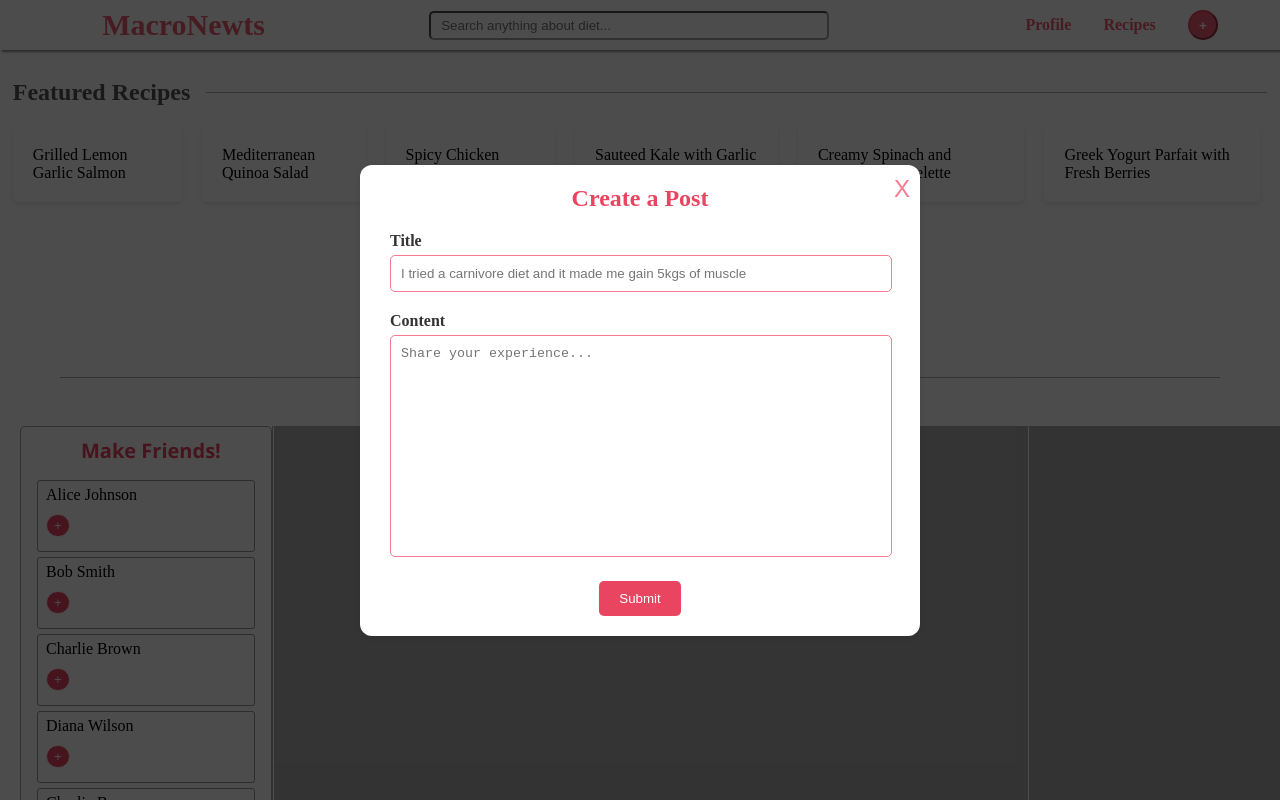
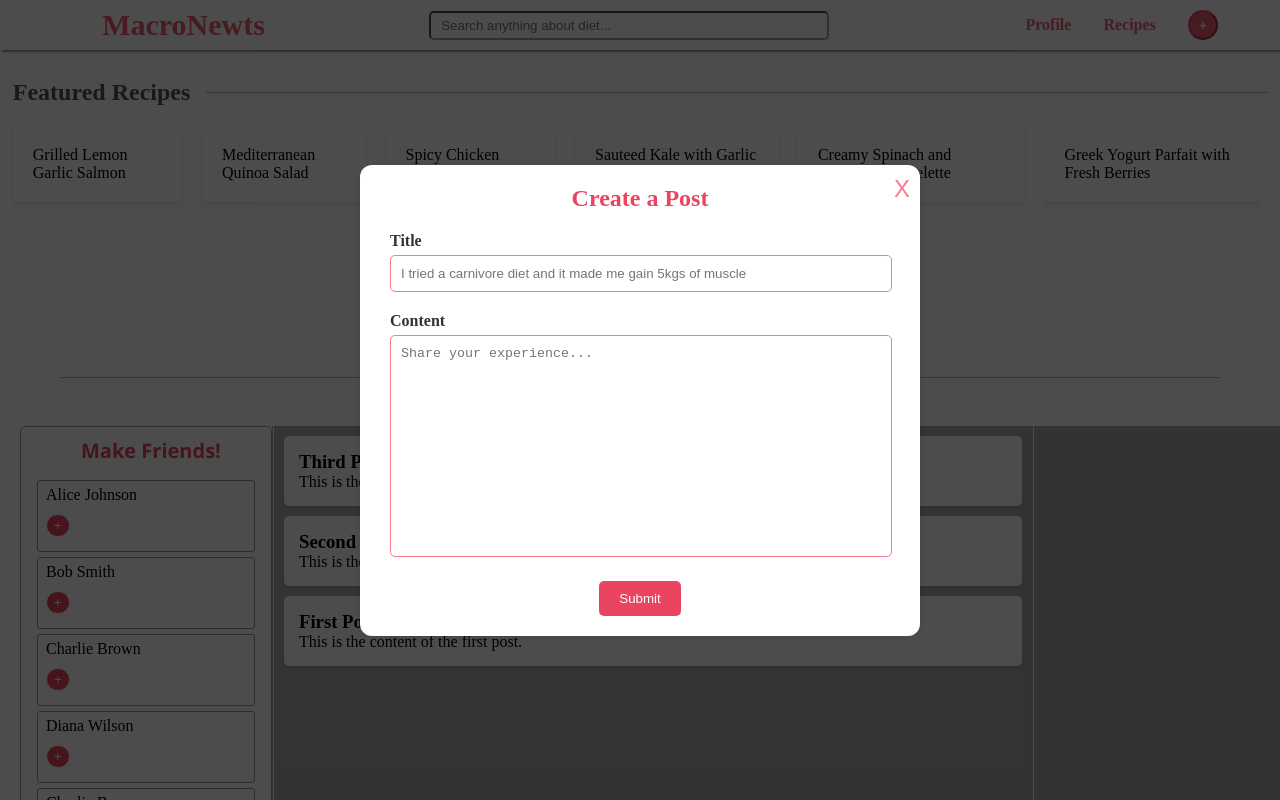
Before and after one commit to TMJve/macronewts, a React (Create React App) app in the folder frontend/: page / in a window 1280 px wide. Shown: the top 800 px of the page. Built offline with nearby package versions, Linux system fonts and the light colour scheme; no server answers.

Commit message:
added dummy forum data and added forum post related stuff

```diff
--- a/frontend/src/App.css
+++ b/frontend/src/App.css
@@ -310,6 +310,7 @@ hr {
   height: 650px;
   /* background-color: #d42121; */
   display: flex;
+  /* flex-direction: column; */
   justify-content: space-around;
   margin-top: 30px;
   /* overflow-x: hidden; */
@@ -328,6 +329,7 @@ hr {
 
 .friend-panel {
   /* background-color: #adadad; */
+  display: flex;
   width: 300px;
   height: 600px;
   /* padding-left: 0px; */
@@ -335,11 +337,26 @@ hr {
 
 .forum-panel {
   background-color: #adadad;
-  overflow: hidden;
-  transition: overflow 0.3s ease;
+  overflow-y: auto;
+  overflow-x: hidden;
+  /* transition: overflow 0.3s ease; */
   width: 900px;
   height: 400px;
+  padding: 10px;
 
+}
+
+.posts-container {
+  display: flex;
+  flex-direction: column-reverse;
+}
+
+.post {
+  background-color: #fff;
+  padding: 15px;
+  margin-bottom: 10px;
+  border-radius: 5px;
+  box-shadow: 0 2px 4px rgba(0, 0, 0, 0.1);
 }
 
 .forum-panel:hover {
--- a/frontend/src/pages/Forum.js
+++ b/frontend/src/pages/Forum.js
@@ -4,11 +4,43 @@ import Carousel from "../components/Carousel";
 import Button from "../components/Button";
 import FriendRecs from "../components/FriendRecs";
 import Modal from "../components/Modal";
-import { useState } from "react";
+import { useEffect, useState } from "react";
+
+
+const dummyPosts = [
+    {
+        _id: '1',
+        title: 'First Post',
+        content: 'This is the content of the first post.',
+    },
+    {
+        _id: '2',
+        title: 'Second Post',
+        content: 'This is the content of the second post.',
+    },
+    {
+        _id: '3',
+        title: 'Third Post',
+        content: 'This is the content of the third post.',
+    },
+];
+
 
 function Forum() {
 
+    const [posts, setPosts] = useState(dummyPosts);
     const [showModal, setShowModal] = useState('false');
+
+    useEffect(() => {
+        const fetchPosts = async () => {
+            const response = await fetch('/api/posts');
+            const data = await response.json();
+            setPosts(data);
+        };
+
+        fetchPosts();
+    }, []);
+
     const handleOpenModal = () => {
         setShowModal(true);
     }
@@ -17,12 +49,38 @@ function Forum() {
         setShowModal(false);
     }
 
-    const handleSubmitPost = (e) => {
-        const title = e.target.title.value;
-        const content = e.target.content.value;
-        console.log(title, content);
-        setShowModal(false);
+    const handleSubmitPost = async (e) => {
+        e.preventDefault();
+        const formData = new FormData(e.target);
+        const postData = {
+            title: formData.get('title'),
+            content: formData.get('content'),
+        };
+
+        const response = await fetch('/api/posts', {
+            method: 'POST',
+            headers: {
+                'Content-Type': 'application/json',
+            },
+            body: JSON.stringify(postData),
+        });
+
+        if(response.ok) {
+            const newPost = await response.json();
+            setPosts([newPost, ...posts]);
+            handleCloseModal();
+        } else {
+            console.error('Failed to create post');
+        }
+        // const title = e.target.title.value;
+        // const content = e.target.content.value;
+        // console.log(title, content);
+        // setShowModal(false);
     }
+
+
+
+
 
     return (
         <>
@@ -51,7 +109,14 @@ function Forum() {
                         </div>
                         <hr/>
                         <div className="forum-panel">
-
+                            <div className="posts-container">
+                                {posts.map((post) => (
+                                    <div key={post._id} className="post">
+                                        <h3>{post.title}</h3>
+                                        <p>{post.content}</p>
+                                    </div>
+                                ))}
+                            </div>
                         </div>
                         <hr/>
                         <div className="news-panel">
```
